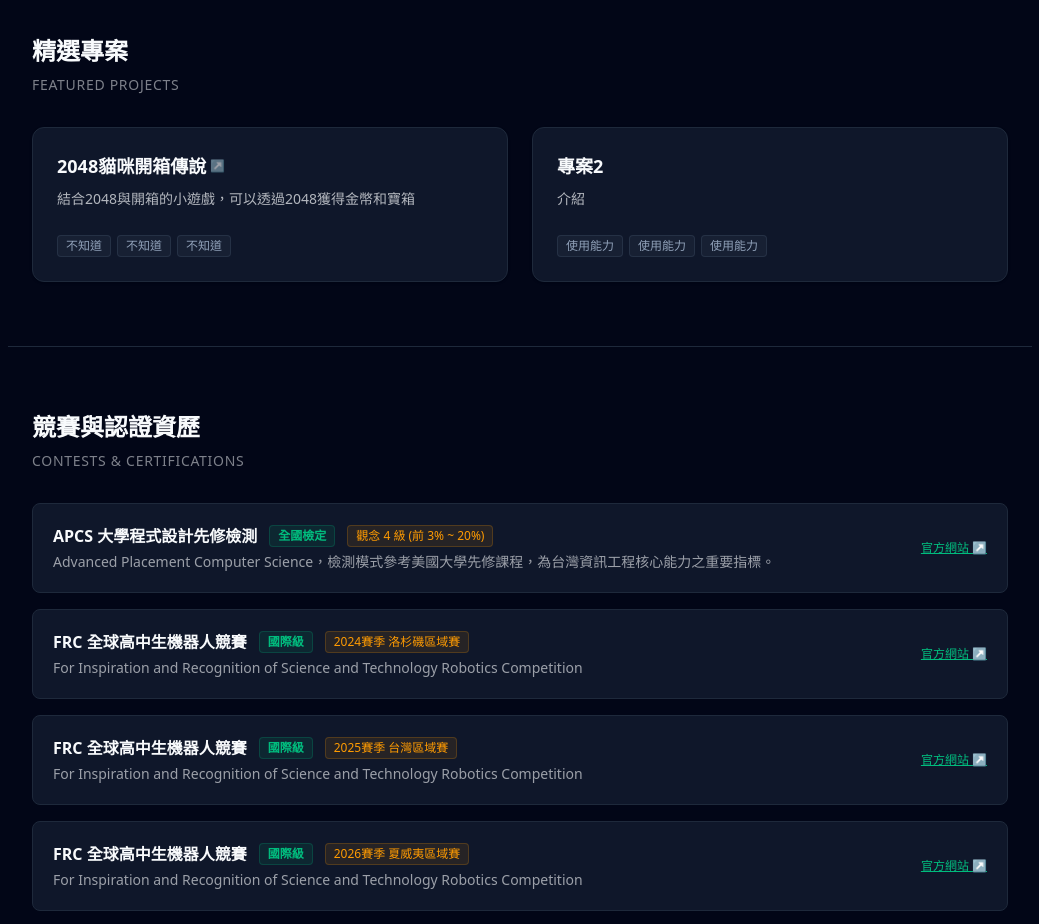
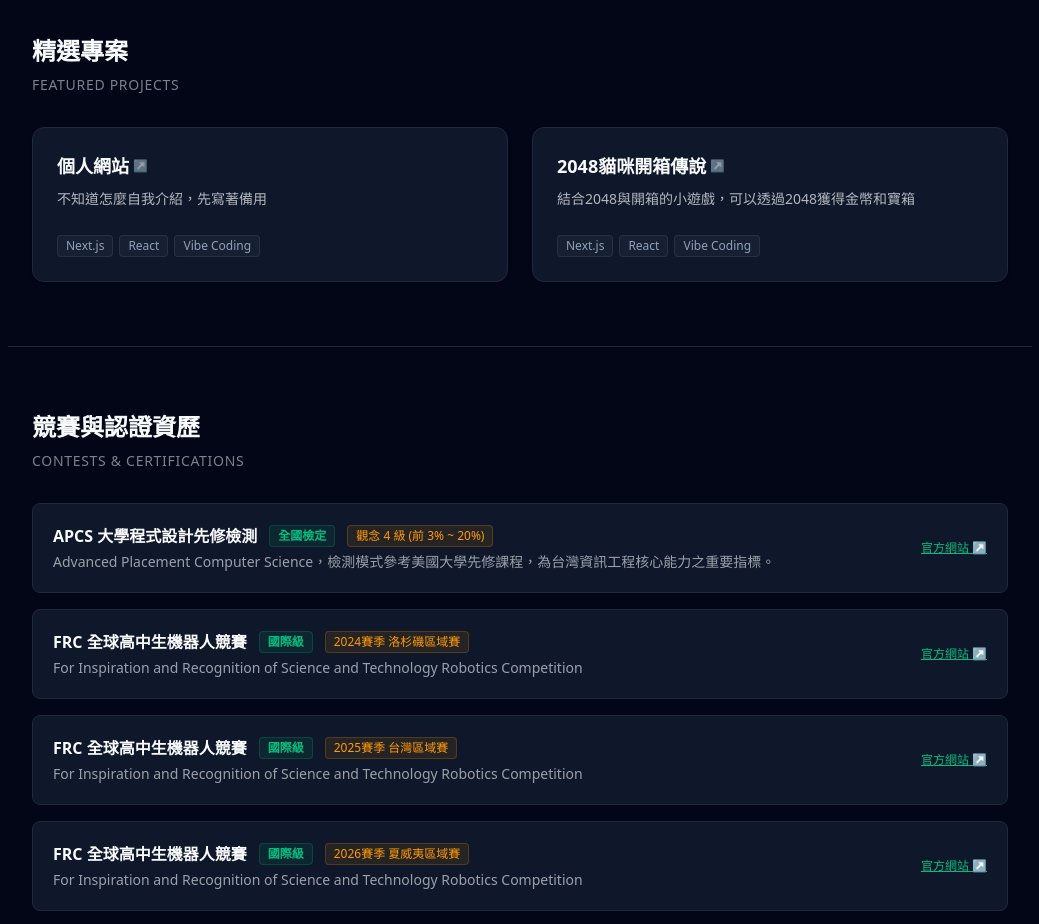
Before and after one commit to moonfall000/YueFon, a Next.js app: page / in a window 1280 px wide. Shown: the part 1080-2004 px from the top of the page, without its empty margins (120-1159 px from the left). Built offline with nearby package versions, Linux system fonts and the light colour scheme.

Commit message:
update profile

```diff
--- a/config.js
+++ b/config.js
@@ -24,17 +24,17 @@ export const about = {
 export const project = [
   {
     id: 1,
-    title: "2048貓咪開箱傳說",
-    desc: "結合2048與開箱的小遊戲，可以透過2048獲得金幣和寶箱",
-    tech: ["不知道", "不知道", "不知道"],
-    url:"https://001-2048game.vercel.app/"
+    title: "個人網站",
+    desc: "不知道怎麼自我介紹，先寫著備用",
+    tech: ["Next.js", "React", "Vibe Coding"],
+    url:"https://yue-fon.vercel.app/"
   },
   {
     id: 2,
-    title: "專案2",
-    desc: "介紹",
-    tech: ["使用能力", "使用能力", "使用能力"],
-    url:""
+    title: "2048貓咪開箱傳說",
+    desc: "結合2048與開箱的小遊戲，可以透過2048獲得金幣和寶箱",
+    tech: ["Next.js", "React", "Vibe Coding"],
+    url:"https://001-2048game.vercel.app/"
   }
 ];
 
```
